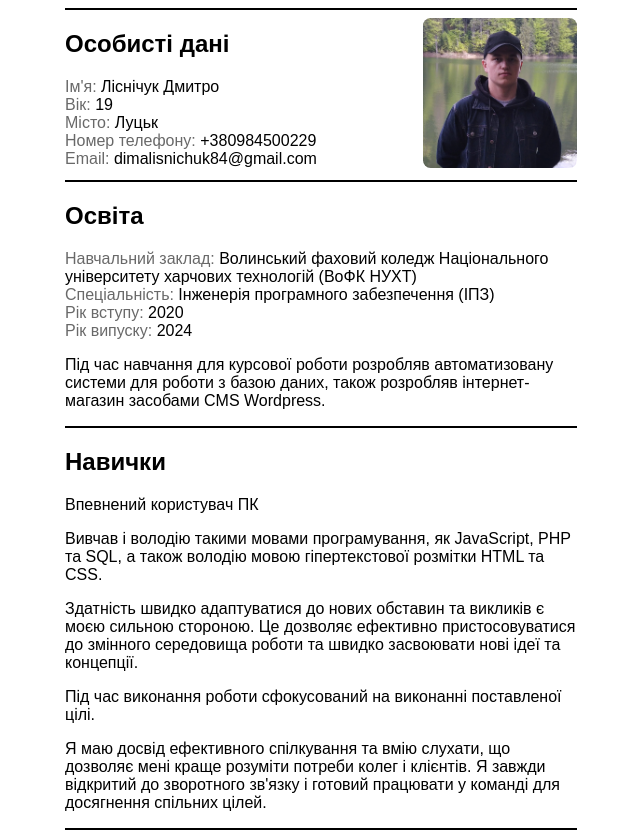
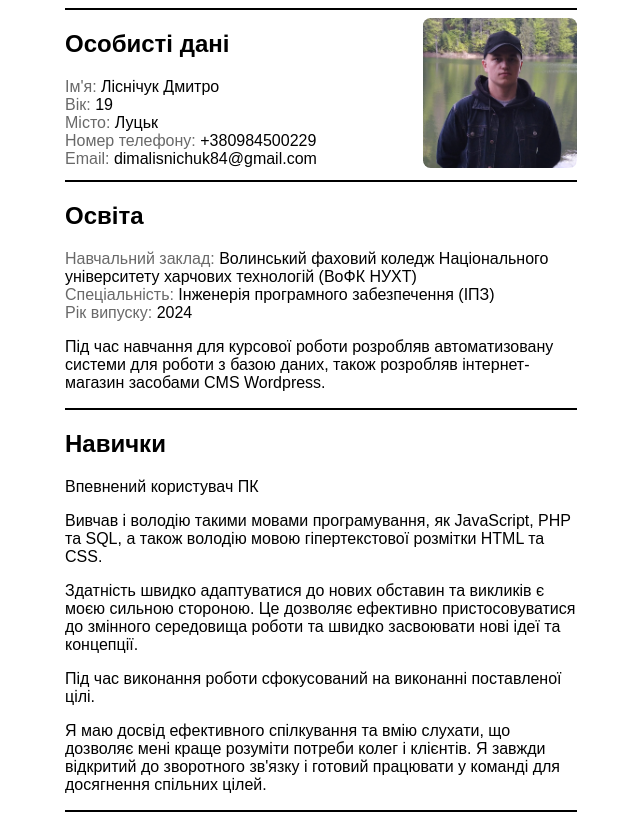
Before and after one commit to DimaLisnichuk/resume, a plain HTML site: page index.html in a window 1280 px wide. Shown: the whole page, without its empty margins (319-959 px from the left). Drawn offline with Linux system fonts and the light colour scheme.

Commit message:
Update index.html

```diff
--- a/index.html
+++ b/index.html
@@ -32,7 +32,6 @@
             університету харчових технологій (ВоФК НУХТ)
             </li>
           <li><span class="graytext">Спеціальність: </span>Інженерія програмного забезпечення (ІПЗ)</li>
-          <li><span class="graytext">Рік вступу: </span>2020</li>
           <li><span class="graytext">Рік випуску: </span>2024</li>
 
         </ul>
```
